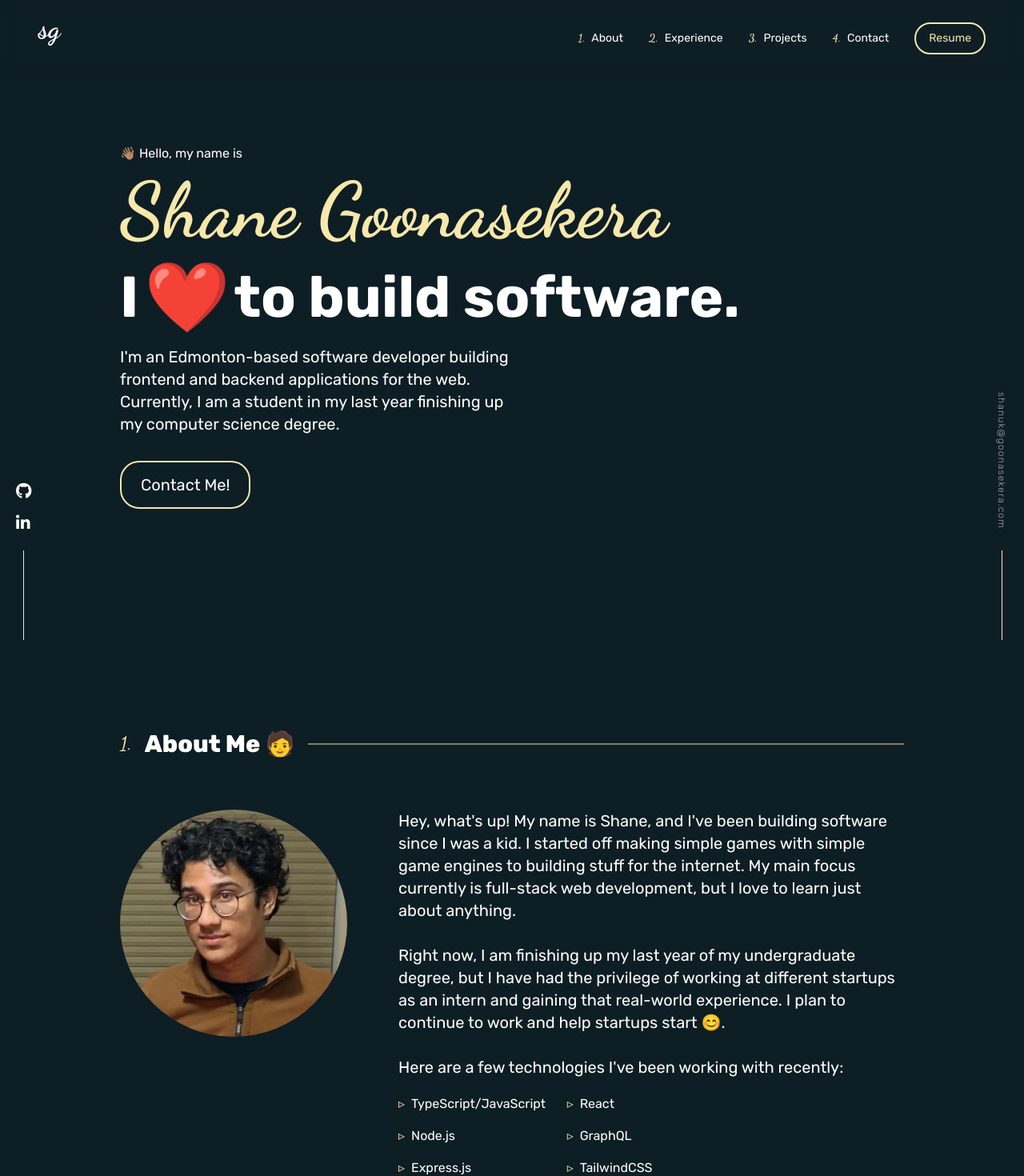
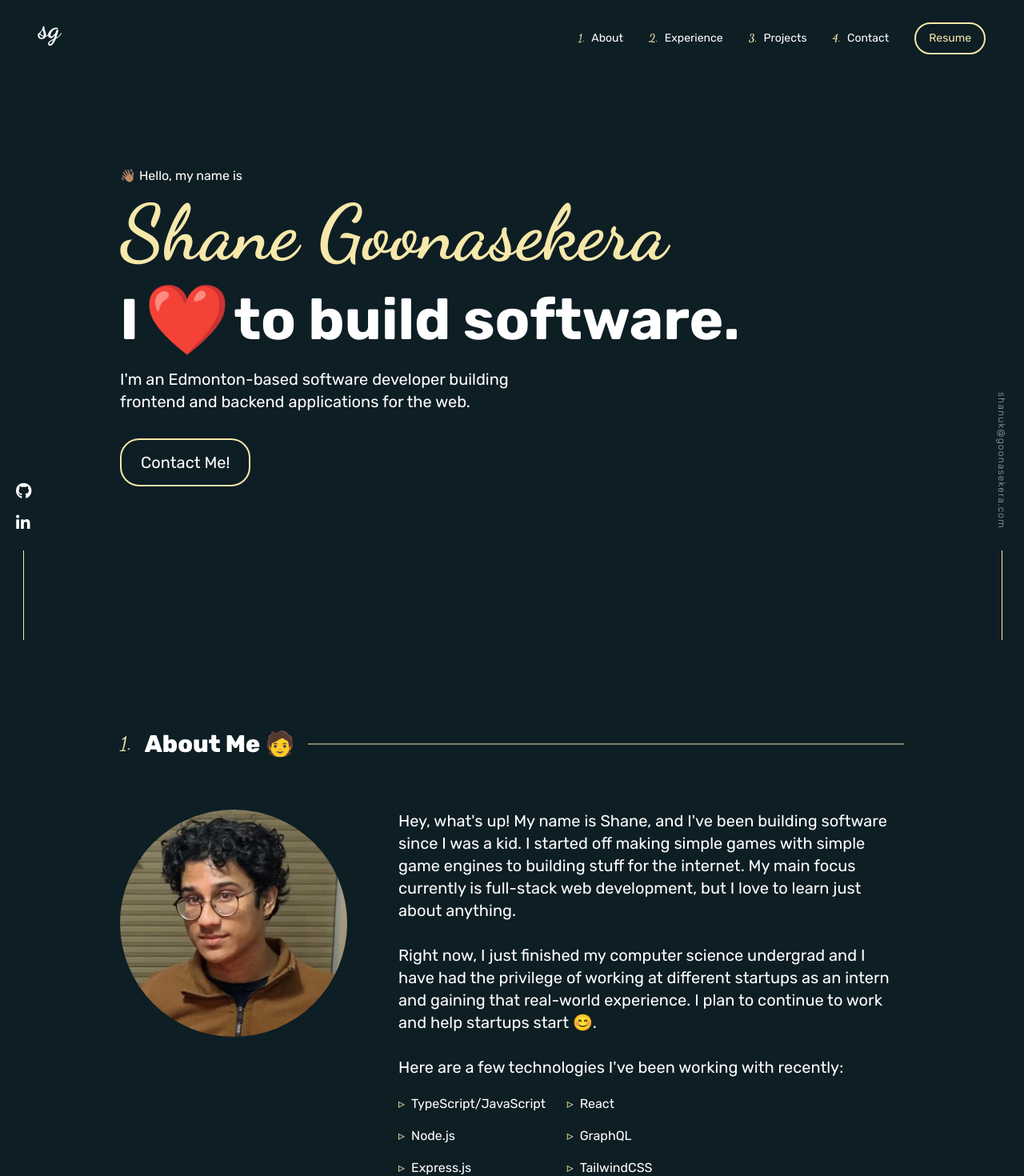
Before and after one commit to shanerrr/portfolio, a Next.js app: page / in a window 1280 px wide. Shown: the top 1470 px of the page at 80% size. Built offline with nearby package versions, Linux system fonts and the light colour scheme.

Commit message:
edited about section

```diff
--- a/components/About/About.tsx
+++ b/components/About/About.tsx
@@ -68,8 +68,7 @@ export default function About() {
               just about anything.
               <br />
               <br />
-              Right now, I am finishing up my last year of my
-              undergraduate degree, but I have had the privilege of working at
+              Right now, I just finished my computer science undergrad and I have had the privilege of working at
               different startups as an intern and gaining that real-world
               experience. I plan to continue to work and help startups start 😊.
               <br />
--- a/components/Hero/Hero.tsx
+++ b/components/Hero/Hero.tsx
@@ -55,8 +55,7 @@ export default function Hero() {
         className="mt-3 w-full text-lg md:text-xl xl:w-1/2"
       >
         I&apos;m an Edmonton-based software developer building frontend and
-        backend applications for the web. Currently, I am a student in my last
-        year finishing up my computer science degree.
+        backend applications for the web.
       </motion.p>
       <motion.div variants={childVariants} className="mt-12">
         <a
```
